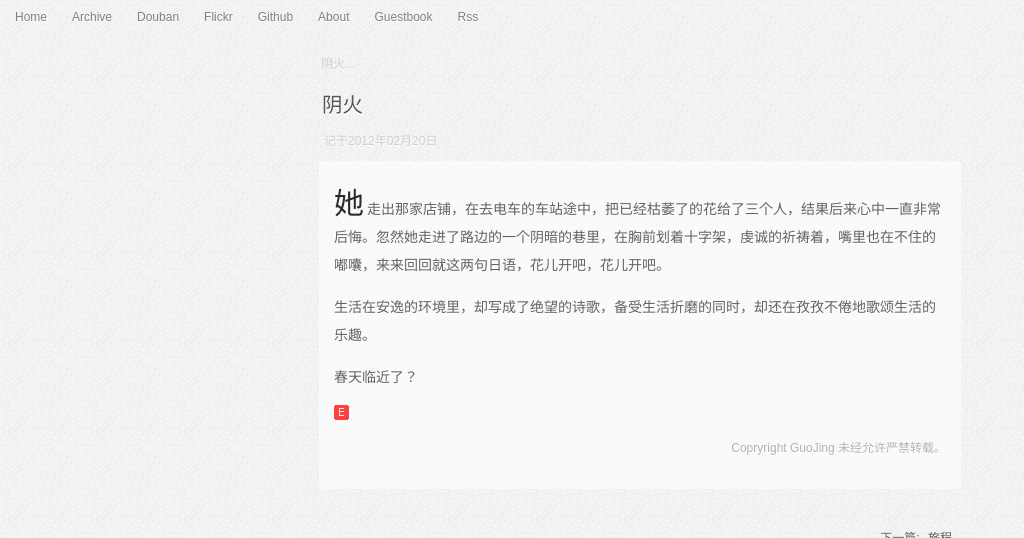
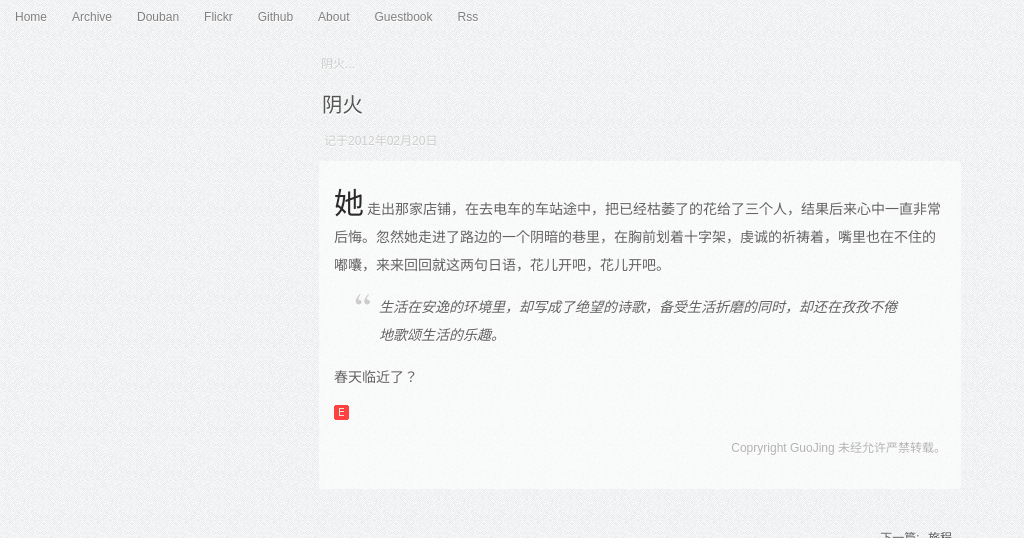
Before and after one commit to zwitzwit/guojing.github.com, a Jekyll site: the page built from _posts/blog/2012-02-20-yinnga.md, in a window 1280 px wide. Shown: the top 538 px of the page, without its empty margins (0-1024 px from the left). Built offline with Jekyll 4.4.1, drawn with Linux system fonts in a browser that asks for light colours; Markdown is read by kramdown in place of the engine named in the settings; comment, search, counter and statistics services are not loaded; grey boxes are pictures that could not be loaded.

Commit message:
change text

```diff
--- a/_posts/blog/2012-02-20-yinnga.md
+++ b/_posts/blog/2012-02-20-yinnga.md
@@ -7,6 +7,6 @@
 ---
 她走出那家店铺，在去电车的车站途中，把已经枯萎了的花给了三个人，结果后来心中一直非常后悔。忽然她走进了路边的一个阴暗的巷里，在胸前划着十字架，虔诚的祈祷着，嘴里也在不住的嘟囔，来来回回就这两句日语，花儿开吧，花儿开吧。
 
-生活在安逸的环境里，却写成了绝望的诗歌，备受生活折磨的同时，却还在孜孜不倦地歌颂生活的乐趣。
+> 生活在安逸的环境里，却写成了绝望的诗歌，备受生活折磨的同时，却还在孜孜不倦地歌颂生活的乐趣。
 
 春天临近了？
```
